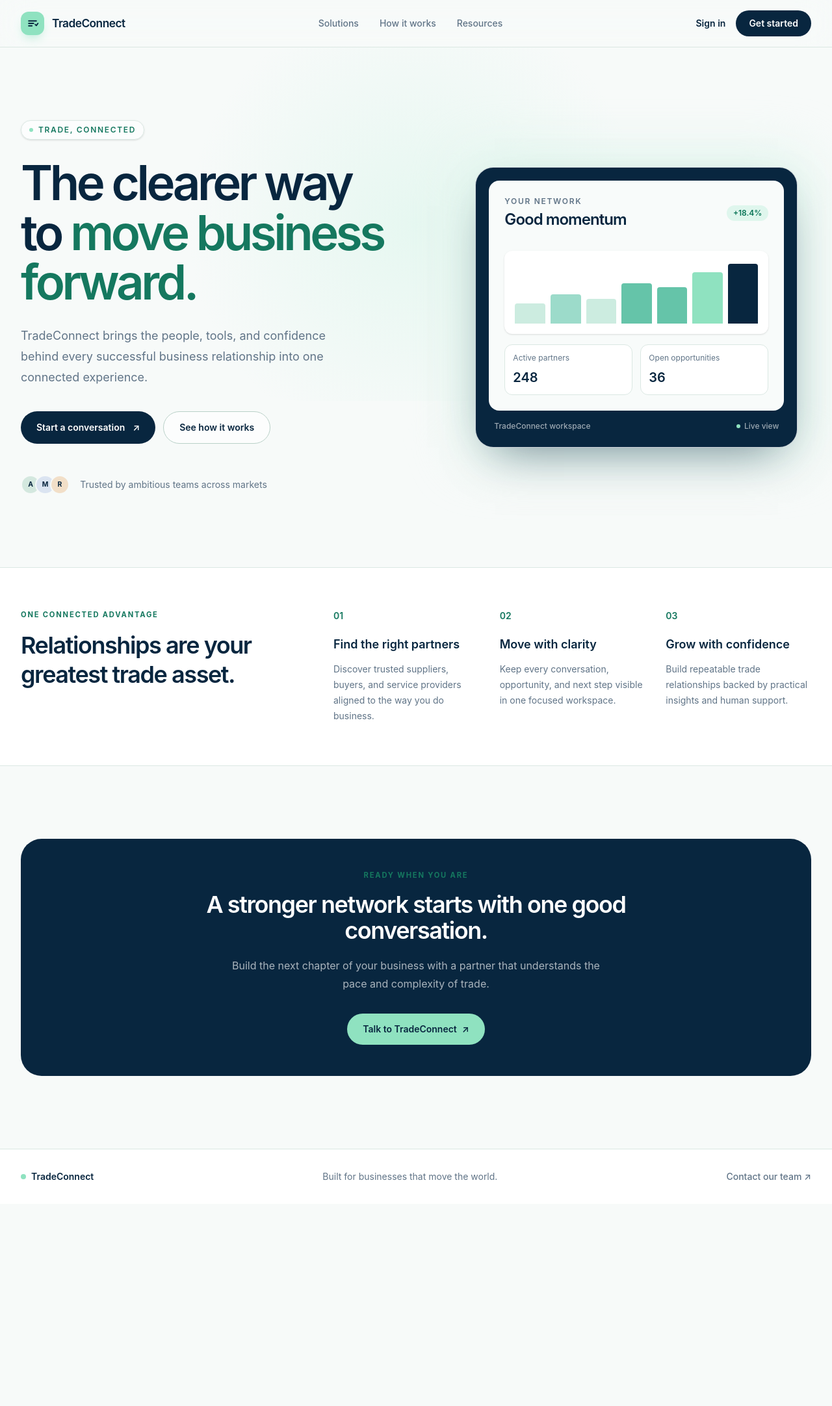
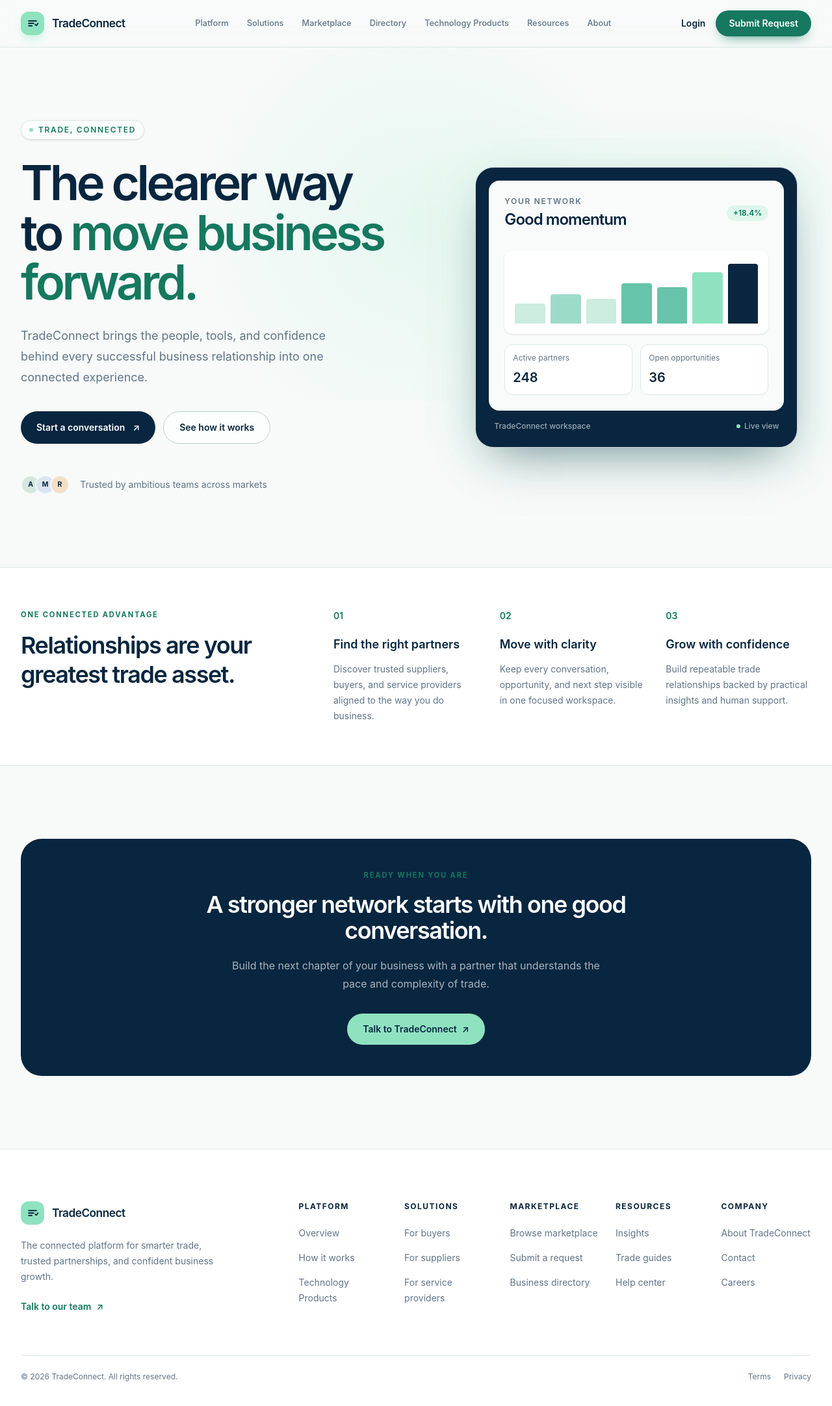
Before and after one commit to irfanAbir1231/tradeconnect-user-app, a Next.js app: page / in a window 1280 px wide. Shown: the top 2164 px of the page at 65% size. Before the commit the page ends 1853 px from the top, so only its background shows below. Built offline with nearby package versions, Linux system fonts and the light colour scheme.

Commit message:
feat: build global tradeconnect navigation

```diff
--- a/src/components/layout/Footer.tsx
+++ b/src/components/layout/Footer.tsx
@@ -1,15 +1,41 @@
 import Link from "next/link";
+
+import { footerNavGroups } from "@/src/data/nav";
 
 export function Footer() {
   return (
-    <footer className="border-t border-[var(--line)] bg-white">
-      <div className="container-shell flex flex-col gap-5 py-8 text-sm text-[var(--muted)] sm:flex-row sm:items-center sm:justify-between">
-        <div className="flex items-center gap-2 font-semibold text-[var(--navy)]">
-          <span className="size-2 rounded-full bg-[var(--accent)]" />
-          TradeConnect
+    <footer className="border-t border-[var(--line)] bg-white" id="about">
+      <div className="container-shell py-16 sm:py-20">
+        <div className="grid gap-12 lg:grid-cols-[1.3fr_2.7fr]">
+          <div className="max-w-xs">
+            <Link aria-label="TradeConnect home" className="flex items-center gap-3" href="/">
+              <span className="flex size-9 items-center justify-center rounded-xl bg-[var(--accent)] text-[var(--navy)]">
+                <svg aria-hidden="true" fill="none" height="20" viewBox="0 0 24 24" width="20"><path d="M5 7.5h14M5 12h9M5 16.5h6" stroke="currentColor" strokeLinecap="round" strokeWidth="2.25" /><path d="m17 14 2 2 3-4" stroke="currentColor" strokeLinecap="round" strokeLinejoin="round" strokeWidth="2.25" /></svg>
+              </span>
+              <span className="text-[1.08rem] font-semibold tracking-[-0.03em] text-[var(--navy)]">TradeConnect</span>
+            </Link>
+            <p className="mt-5 text-sm leading-6 text-[var(--muted)]">The connected platform for smarter trade, trusted partnerships, and confident business growth.</p>
+            <Link className="mt-6 inline-flex text-sm font-semibold text-[var(--accent-deep)] transition-colors hover:text-[var(--navy)]" href="#contact">Talk to our team <span aria-hidden="true" className="ml-2">↗</span></Link>
+          </div>
+
+          <div className="grid grid-cols-2 gap-x-6 gap-y-10 sm:grid-cols-3 lg:grid-cols-5">
+            {footerNavGroups.map((group) => (
+              <div key={group.label}>
+                <h2 className="text-xs font-bold uppercase tracking-[.12em] text-[var(--navy)]">{group.label}</h2>
+                <ul className="mt-5 space-y-3.5">
+                  {group.items.map((item) => (
+                    <li key={`${group.label}-${item.label}`}><Link className="text-sm leading-5 text-[var(--muted)] transition-colors hover:text-[var(--accent-deep)]" href={item.href}>{item.label}</Link></li>
+                  ))}
+                </ul>
+              </div>
+            ))}
+          </div>
         </div>
-        <p>Built for businesses that move the world.</p>
-        <Link className="font-medium transition-colors hover:text-[var(--navy)]" href="#contact">Contact our team <span aria-hidden="true">↗</span></Link>
+
+        <div className="mt-16 flex flex-col gap-4 border-t border-[var(--line)] pt-6 text-xs text-[var(--muted)] sm:flex-row sm:items-center sm:justify-between">
+          <p>© {new Date().getFullYear()} TradeConnect. All rights reserved.</p>
+          <div className="flex gap-5"><Link className="transition-colors hover:text-[var(--navy)]" href="#terms">Terms</Link><Link className="transition-colors hover:text-[var(--navy)]" href="#privacy">Privacy</Link></div>
+        </div>
       </div>
     </footer>
   );
--- a/src/components/layout/Header.tsx
+++ b/src/components/layout/Header.tsx
@@ -24,18 +24,18 @@ export function Header() {
           <span className="text-[1.08rem] font-semibold tracking-[-0.03em] text-[var(--navy)]">TradeConnect</span>
         </Link>
 
-        <nav aria-label="Primary navigation" className="hidden items-center gap-8 md:flex">
+        <nav aria-label="Primary navigation" className="hidden items-center gap-5 lg:flex xl:gap-7">
           {navItems.map((item) => (
-            <Link className="text-sm font-medium text-[var(--muted)] transition-colors hover:text-[var(--navy)]" href={item.href} key={item.href}>
+            <Link className="whitespace-nowrap text-[.8rem] font-medium text-[var(--muted)] transition-colors hover:text-[var(--navy)]" href={item.href} key={item.href}>
               {item.label}
             </Link>
           ))}
         </nav>
 
-        <div className="hidden items-center gap-4 md:flex">
-          <Link className="text-sm font-semibold text-[var(--navy)] transition-colors hover:text-[var(--accent-deep)]" href="#contact">Sign in</Link>
-          <Link className="rounded-full bg-[var(--navy)] px-5 py-2.5 text-sm font-semibold text-white transition-transform hover:-translate-y-0.5" href="#contact">
-            Get started
+        <div className="hidden items-center gap-4 lg:flex">
+          <Link className="text-sm font-semibold text-[var(--navy)] transition-colors hover:text-[var(--accent-deep)]" href="#login">Login</Link>
+          <Link className="rounded-full bg-[var(--accent-deep)] px-5 py-2.5 text-sm font-semibold text-white shadow-[0_8px_20px_-10px_var(--accent-deep)] transition-transform hover:-translate-y-0.5 hover:bg-[var(--navy)]" href="#contact">
+            Submit Request
           </Link>
         </div>
 
--- a/src/components/layout/MobileNav.tsx
+++ b/src/components/layout/MobileNav.tsx
@@ -13,7 +13,7 @@ export function MobileNav({ items }: MobileNavProps) {
   const [isOpen, setIsOpen] = useState(false);
 
   return (
-    <div className="md:hidden">
+    <div className="lg:hidden">
       <button aria-expanded={isOpen} aria-label={isOpen ? "Close menu" : "Open menu"} className="rounded-lg p-2 text-[var(--navy)] hover:bg-[var(--surface)]" onClick={() => setIsOpen((open) => !open)} type="button">
         <span className="sr-only">Menu</span>
         <svg aria-hidden="true" fill="none" height="24" viewBox="0 0 24 24" width="24">
@@ -22,16 +22,17 @@ export function MobileNav({ items }: MobileNavProps) {
       </button>
 
       {isOpen ? (
-        <div className="absolute inset-x-4 top-[4.5rem] rounded-2xl border border-[var(--line)] bg-white p-3 shadow-xl md:hidden">
+        <div className="absolute inset-x-4 top-[4.5rem] rounded-2xl border border-[var(--line)] bg-white p-3 shadow-xl lg:hidden">
           <nav aria-label="Mobile navigation" className="flex flex-col">
             {items.map((item) => (
               <Link className="rounded-xl px-4 py-3 text-sm font-medium text-[var(--navy)] hover:bg-[var(--surface)]" href={item.href} key={item.href} onClick={() => setIsOpen(false)}>
                 {item.label}
               </Link>
             ))}
-            <Link className="mt-2 rounded-xl bg-[var(--navy)] px-4 py-3 text-center text-sm font-semibold text-white" href="#contact" onClick={() => setIsOpen(false)}>
-              Get started
-            </Link>
+            <div className="mt-2 grid grid-cols-2 gap-2 border-t border-[var(--line)] pt-3">
+              <Link className="rounded-xl px-4 py-3 text-center text-sm font-semibold text-[var(--navy)] hover:bg-[var(--surface)]" href="#login" onClick={() => setIsOpen(false)}>Login</Link>
+              <Link className="rounded-xl bg-[var(--accent-deep)] px-4 py-3 text-center text-sm font-semibold text-white" href="#contact" onClick={() => setIsOpen(false)}>Submit Request</Link>
+            </div>
           </nav>
         </div>
       ) : null}
--- a/src/data/nav.ts
+++ b/src/data/nav.ts
@@ -4,7 +4,59 @@ export type NavItem = {
 };
 
 export const navItems: NavItem[] = [
+  { label: "Platform", href: "#platform" },
   { label: "Solutions", href: "#solutions" },
-  { label: "How it works", href: "#how-it-works" },
+  { label: "Marketplace", href: "#marketplace" },
+  { label: "Directory", href: "#directory" },
+  { label: "Technology Products", href: "#technology-products" },
   { label: "Resources", href: "#resources" },
+  { label: "About", href: "#about" },
 ];
+
+export type NavGroup = {
+  label: string;
+  items: NavItem[];
+};
+
+export const footerNavGroups: NavGroup[] = [
+  {
+    label: "Platform",
+    items: [
+      { label: "Overview", href: "#platform" },
+      { label: "How it works", href: "#how-it-works" },
+      { label: "Technology Products", href: "#technology-products" },
+    ],
+  },
+  {
+    label: "Solutions",
+    items: [
+      { label: "For buyers", href: "#solutions" },
+      { label: "For suppliers", href: "#solutions" },
+      { label: "For service providers", href: "#solutions" },
+    ],
+  },
+  {
+    label: "Marketplace",
+    items: [
+      { label: "Browse marketplace", href: "#marketplace" },
+      { label: "Submit a request", href: "#contact" },
+      { label: "Business directory", href: "#directory" },
+    ],
+  },
+  {
+    label: "Resources",
+    items: [
+      { label: "Insights", href: "#resources" },
+      { label: "Trade guides", href: "#resources" },
+      { label: "Help center", href: "#resources" },
+    ],
+  },
+  {
+    label: "Company",
+    items: [
+      { label: "About TradeConnect", href: "#about" },
+      { label: "Contact", href: "#contact" },
+      { label: "Careers", href: "#about" },
+    ],
+  },
+];
```
